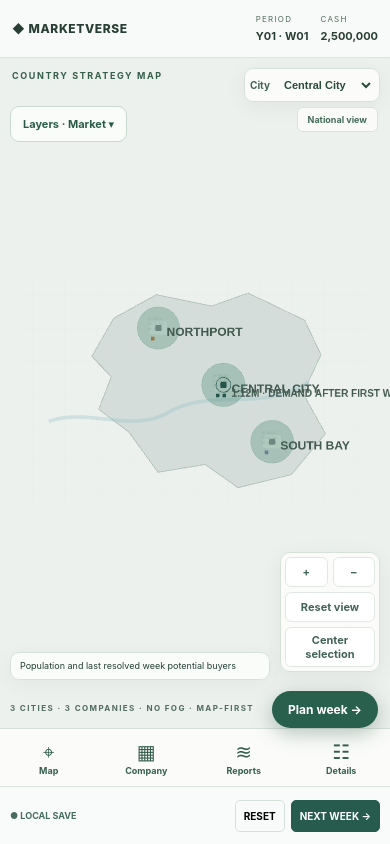
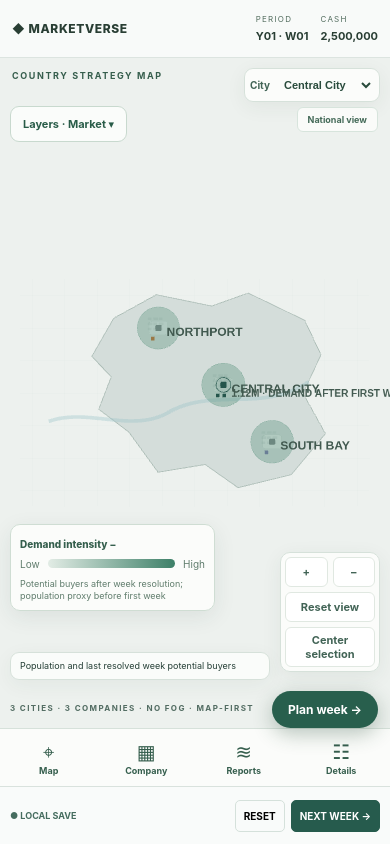
Before and after one commit to Khanhsz/marketverse, a React (Vite) app: page / in a window 390 px wide. Built offline with nearby package versions, Linux system fonts and the light colour scheme.

Commit message:
style(atlas-v3): responsive thematic legends and distinct data palettes

```diff
--- a/src/ui/styles.css
+++ b/src/ui/styles.css
@@ -765,3 +765,16 @@ canvas:focus-visible {
  .plannerTabs{top:-16px;flex-wrap:nowrap;overflow-x:auto}
  .plannerTabs button{white-space:nowrap;font-size:10px;padding:8px}
 }
+
+
+/* Strategic Atlas V3: thematic map legends */
+.atlasLegend{position:absolute;z-index:3;left:20px;bottom:112px;width:260px;max-width:calc(100% - 40px);background:#fbfcfaf5;border:1px solid #cfddd3;border-radius:10px;box-shadow:0 6px 22px #233e3516;padding:10px 12px;color:#365747}
+.atlasLegend>button{width:100%;text-align:left;border:0;background:transparent;font-size:11px;font-weight:800;color:#355f4d;padding:2px 0 8px}
+.atlasLegendContent{display:grid;grid-template-columns:auto 1fr auto;gap:8px;align-items:center;font-size:10px;color:#607d6d}
+.atlasLegendContent small{grid-column:1/-1;font-size:10px;line-height:1.4}
+.atlasScale{height:9px;border-radius:5px;background:linear-gradient(90deg,#e2ece5,#3d8068)}
+.atlasScale-Competition{background:linear-gradient(90deg,#e4eaf1,#5576a0)}
+.atlasScale-Operations{background:linear-gradient(90deg,#e6ebed,#647d8b)}
+.atlasScale-Logistics{background:linear-gradient(90deg,#dfecef,#3c8391)}
+.atlasScale-Economy{background:linear-gradient(90deg,#eee9d9,#98834d)}
+@media(max-width:849px){.atlasLegend{left:10px;bottom:117px;width:205px;padding:7px 9px}.atlasLegendContent small{font-size:9px}.atlasLegend>button{font-size:10px}.mapQuickCard{z-index:6}}
```
